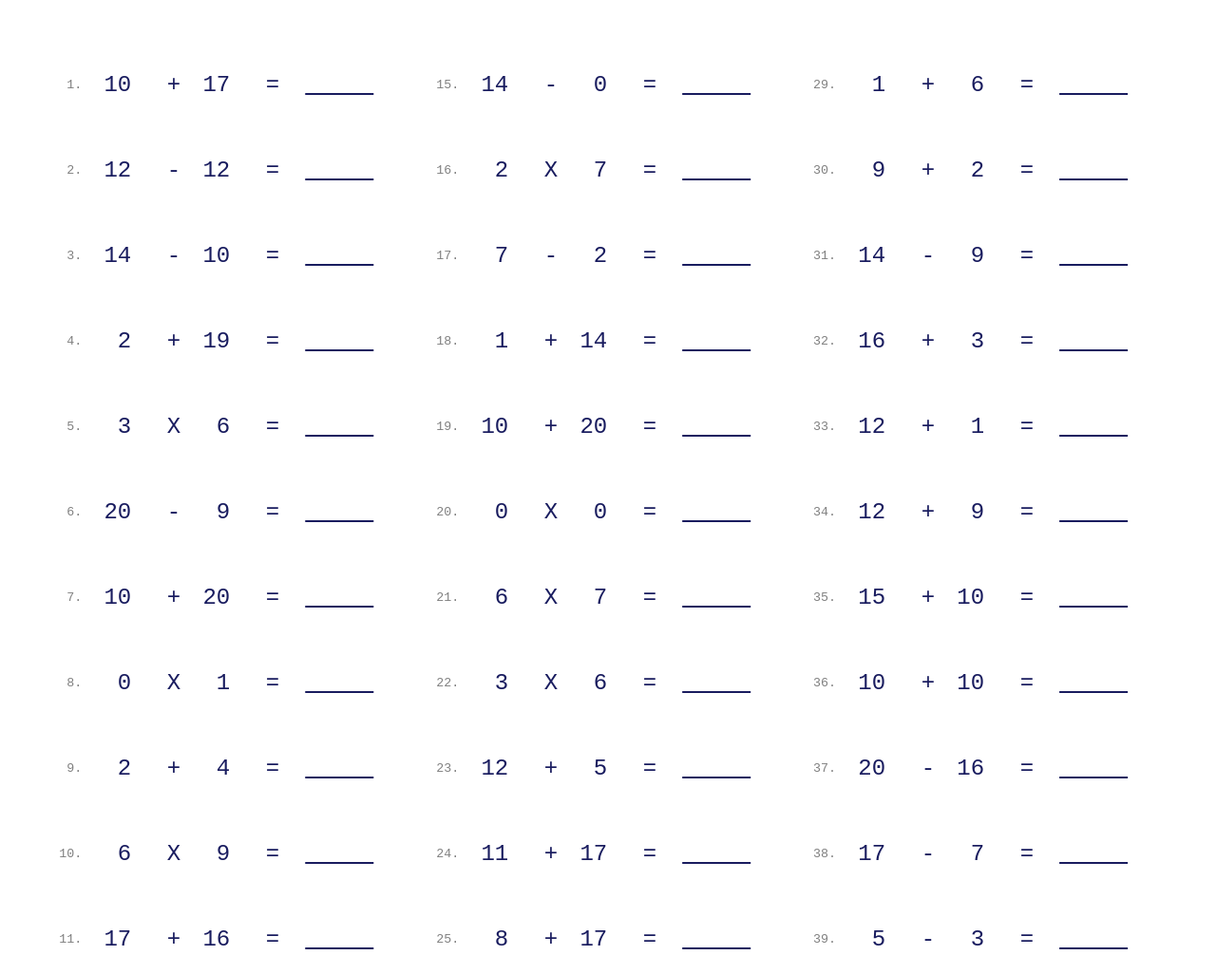
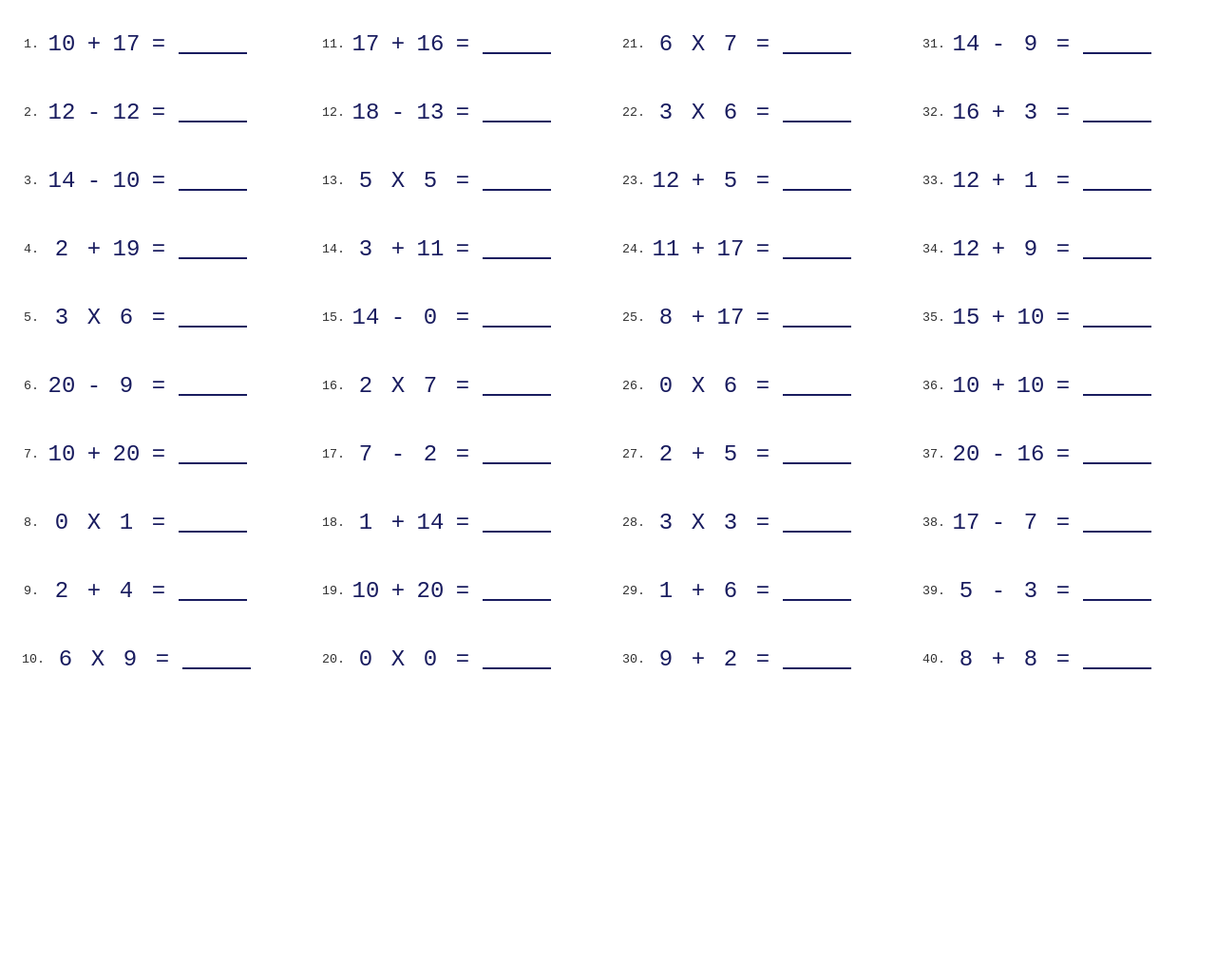
Before and after one commit to dipsmishra/anaromi, a plain HTML site: page index.html in a window 1280 px wide. Shown: the top 1026 px of the page at 95% size. After the commit the page ends 800 px from the top, so only its background shows below. Drawn offline with nearby package versions, Linux system fonts and the light colour scheme.

Commit message:
v4 - Better layout for printing and 100s on LH

```diff
--- a/index.html
+++ b/index.html
@@ -5,10 +5,10 @@
   <meta http-equiv="cache-control" content="no-cache, no-store, must-revalidate" />
   <meta http-equiv="pragma" content="no-cache" />
   <meta http-equiv="expires" content="0" />
-  <meta name="description" content="Maths - Sum Generator - v3">
+  <meta name="description" content="Maths - Sum Generator - v4">
   <meta http-equiv="X-UA-Compatible" content="IE=edge">
   <meta name="viewport" content="width=device-width, initial-scale=1">
-  <title>Maths - Sum Generator - v3</title>
+  <title>Maths - Sum Generator - v4</title>
   <style>
     #page {
       margin: 0 auto;
@@ -18,56 +18,62 @@
       font-weight: normal;
       font-stretch: normal;
       font-style: normal;
-      line-height: 2.5;
+      line-height: 2;
       letter-spacing: normal;
       color: #191c5f;
     }
-    #content
-    {
-      padding: 3.84615384615385%;
+    #content {
+      padding: 0.5em;
     }
-    .columns
-    {
-      -moz-column-width: 11.5em;
-      -webkit-column-width: 11.5em;
-      column-width: 11.5em;
+    .columns {
+      -moz-column-width: 10em;
+      -webkit-column-width: 10em;
+      column-width: 10em;
     }
-    .columns ul
-    {
+    .columns ul {
       margin: 0;
       padding: 0;
       list-style-type: none;
     }
-    .columns ul li:first-child
-    {
-      margin-top:0;
-    }
-    li {
+    .columns ul li {
       display: inline-block;
-      width: 100%
+      width: 100%;
     }
     .serial-no {
-      color: #808080;
+      color: #303030;
       font-size: 10pt;
     }
     .answer {
       text-decoration: underline;
-      padding-left: 1em;
+      padding-left: 0.25em;
     }
-    table {
-      text-align: right;
+    table tr td {
+      text-align: center;
     }
     table tr td.digits {
-      width: 2em;
+      width: 1.5em;
     }
-    @media print{@page {size: landscape}}
+    table tr td.op.digits {
+      width: 1em;
+    }
+    table tr td.eq.digits {
+      width: 1em;
+    }
+    @media print {
+      @page { size: A4 landscape; }
+      body {
+        margin: 0;
+        padding: 0;
+        height: 190mm;
+        width: 297mm;
+      }
+    }
   </style>
 </head>
-<body class="gradient-bg">
+<body>
 <div id="page">
   <div id="content"></div>
-  <script src="https://code.jquery.com/jquery-3.3.1.min.js"
-          integrity="sha256-FgpCb/KJQlLNfOu91ta32o/NMZxltwRo8QtmkMRdAu8=" crossorigin="anonymous"></script>
+  <script src="https://code.jquery.com/jquery-3.6.0.slim.min.js" integrity="sha256-u7e5khyithlIdTpu22PHhENmPcRdFiHRjhAuHcs05RI=" crossorigin="anonymous"></script>
   <script language="JavaScript">
     const arrayToHtml = function ($, data, options) {
       "use strict";
@@ -84,9 +90,12 @@
         let row = $('<tr />');
         if(data[i][0] !== '') {
           row.append($('<td />').addClass('serial-no').addClass('digits').html((i + 1) + '.'));
-          for (let j = 0; j < data[i].length; j++) {
-            row.append($('<td />').addClass('digits').html(data[i][j]));
-          }
+
+          row.append($('<td />').addClass('digits').html(data[i][0]));
+          row.append($('<td />').addClass('op').addClass('digits').html(data[i][1]));
+          row.append($('<td />').addClass('digits').html(data[i][2]));
+          row.append($('<td />').addClass('eq').addClass('digits').html(data[i][3]));
+
           row.append($('<td />').addClass('answer').html('&nbsp;&nbsp;&nbsp;&nbsp;&nbsp;'));
           row.append($('<td />').html('&nbsp;&nbsp;'));
         }
```
